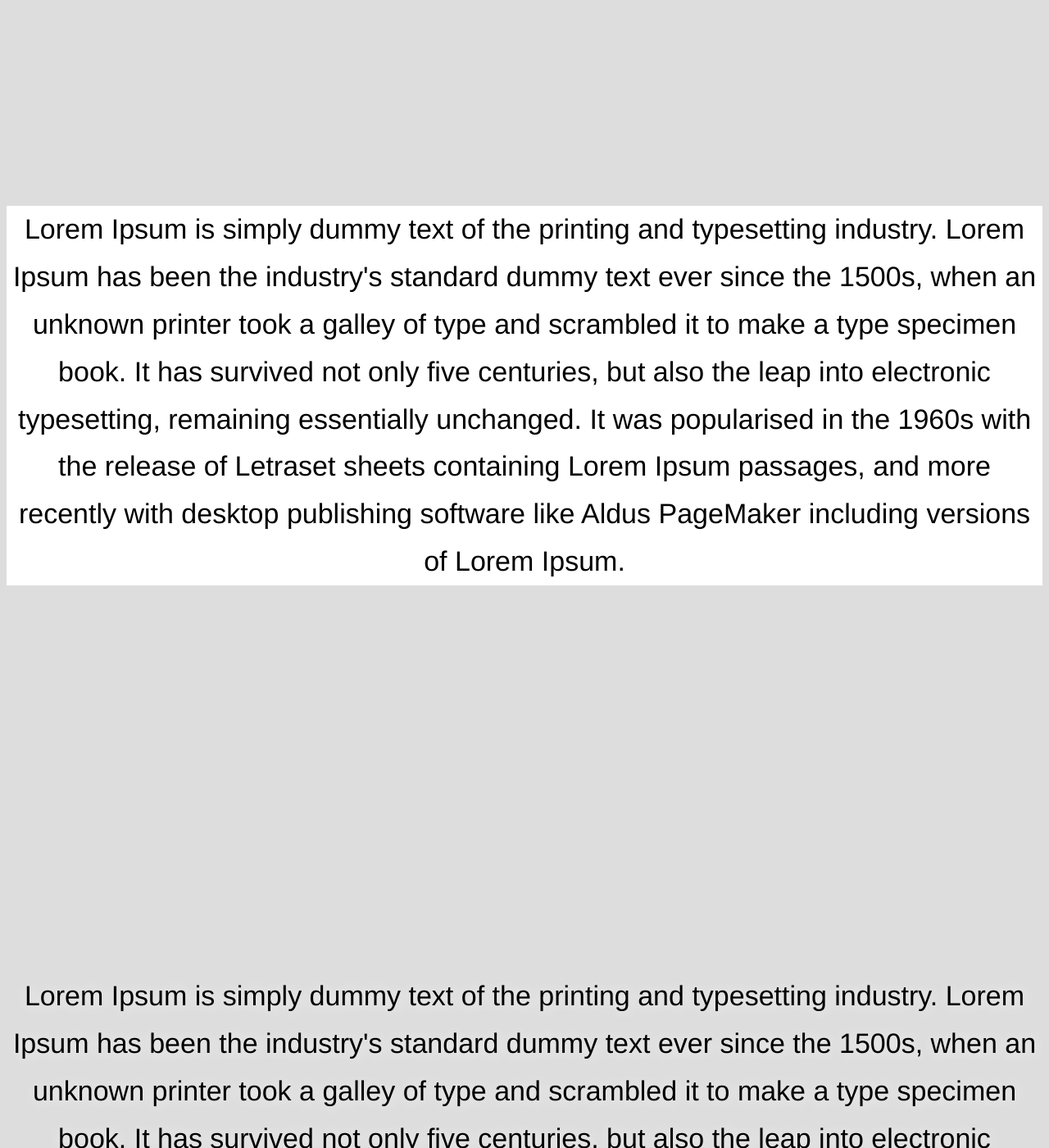
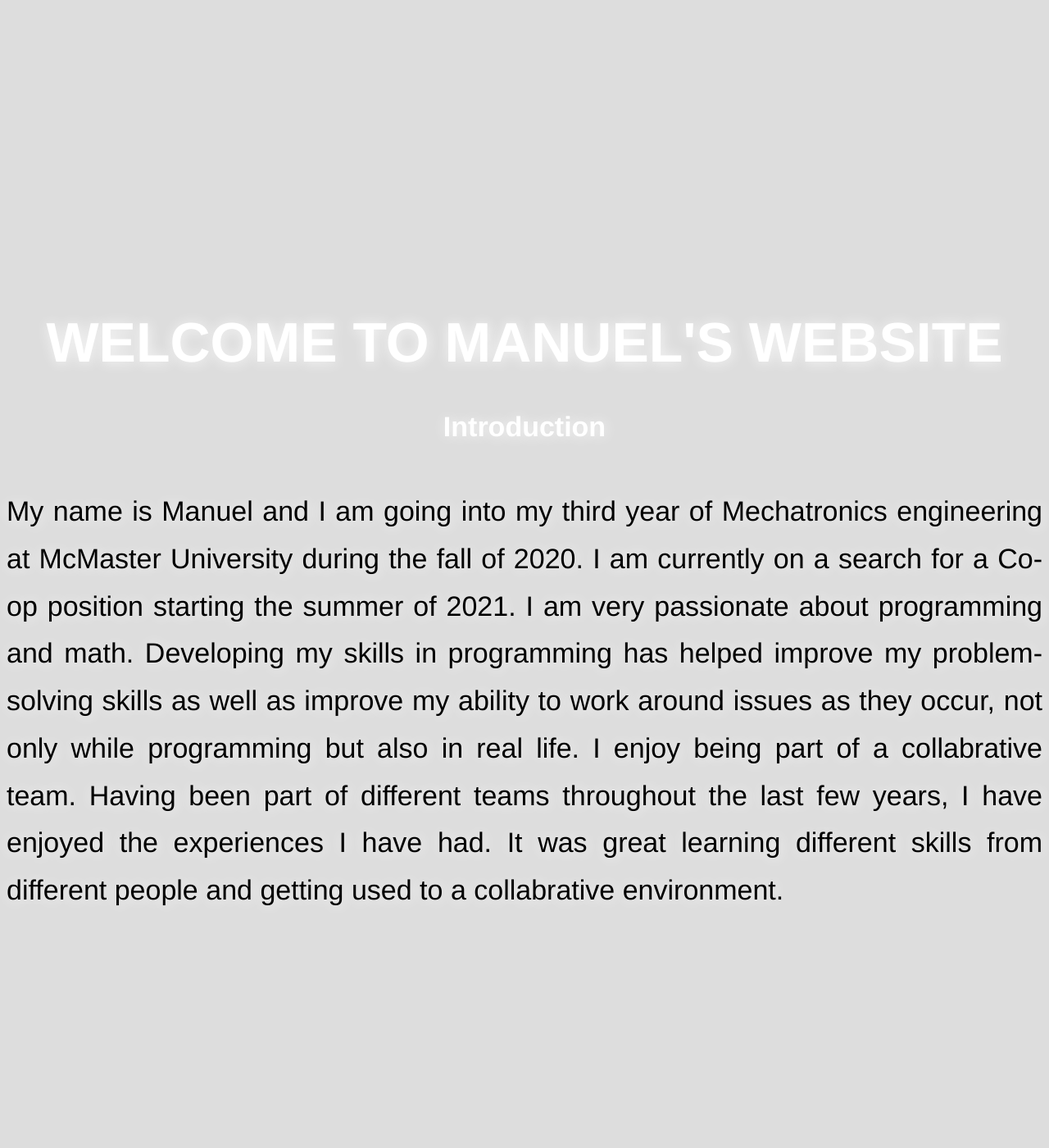
Before and after one commit to MannyLemos/MannyLemos.github.io, a Jekyll site: the page index.html, which Jekyll copies as it is, in a window 1280 px wide and 1400 px high, scrolled down 627 px. Shown: the whole window at 82% size. Built offline with Jekyll 4.4.1, drawn with Linux system fonts in a browser that asks for light colours; nearby versions of some CDN libraries; a script that is not in the unit is left out; after the commit the page ends 1784 px from its top, so only the background shows below that; some of the changed text lies outside the part shown.

Commit message:
Update index.html

```diff
--- a/index.html
+++ b/index.html
@@ -1,4 +1,8 @@
+<!doctype html>
+<html lang="en">
+
 <head>
+
 <meta name="viewport" content="width=device-width, initial-scale=1">
 <style>
 .dropbtn {
@@ -147,14 +151,16 @@ $.backstretch([
 	<br><br><br><br><br>
 </body>
 
-<body>
-	<div class = "container">
-			<p style="background-color:white;">Lorem Ipsum is simply dummy text of the printing and typesetting industry. Lorem Ipsum has been the industry's standard dummy text ever since the 1500s, when an unknown printer took a galley of type and scrambled it to make a type specimen book. It has survived not only five centuries, but also the leap into electronic typesetting, remaining essentially unchanged. It was popularised in the 1960s with the release of Letraset sheets containing Lorem Ipsum passages, and more recently with desktop publishing software like Aldus PageMaker including versions of Lorem Ipsum.</p>
-	</div>
-	<br><br><br><br><br><br><br><br>
-	<div class = "container">
-			<p>Lorem Ipsum is simply dummy text of the printing and typesetting industry. Lorem Ipsum has been the industry's standard dummy text ever since the 1500s, when an unknown printer took a galley of type and scrambled it to make a type specimen book. It has survived not only five centuries, but also the leap into electronic typesetting, remaining essentially unchanged. It was popularised in the 1960s with the release of Letraset sheets containing Lorem Ipsum passages, and more recently with desktop publishing software like Aldus PageMaker including versions of Lorem Ipsum.</p>
-		</div>
-	</div>
-</body>
-</html>
+    <!-- Content of the page-->
+    <!-- Title-->
+    <div class="container has-text-centered section">
+    <div>
+       <br></br>
+    <h1 class="title has-text-black" >Welcome to Manuel's website</h1>
+    <p></p>
+    </div>
+
+     <!--Content -->
+       <h4 class="headers" >Introduction</h4>
+       <p style="text-align: justify">My name is Manuel and I am going into my third year of Mechatronics engineering at McMaster University during the fall of 2020. I am currently on a search for a Co-op position starting the summer of 2021. I am very passionate about programming and math. Developing my skills in programming has helped improve my problem-solving skills as well as improve my ability to work around issues as  they occur, not only while programming but also in real life. I enjoy being part of a collabrative team. Having been part of different teams throughout the last few years, I have enjoyed the experiences I have had. It was great learning different skills from different people and getting used to a collabrative environment.
+       </p>
```
